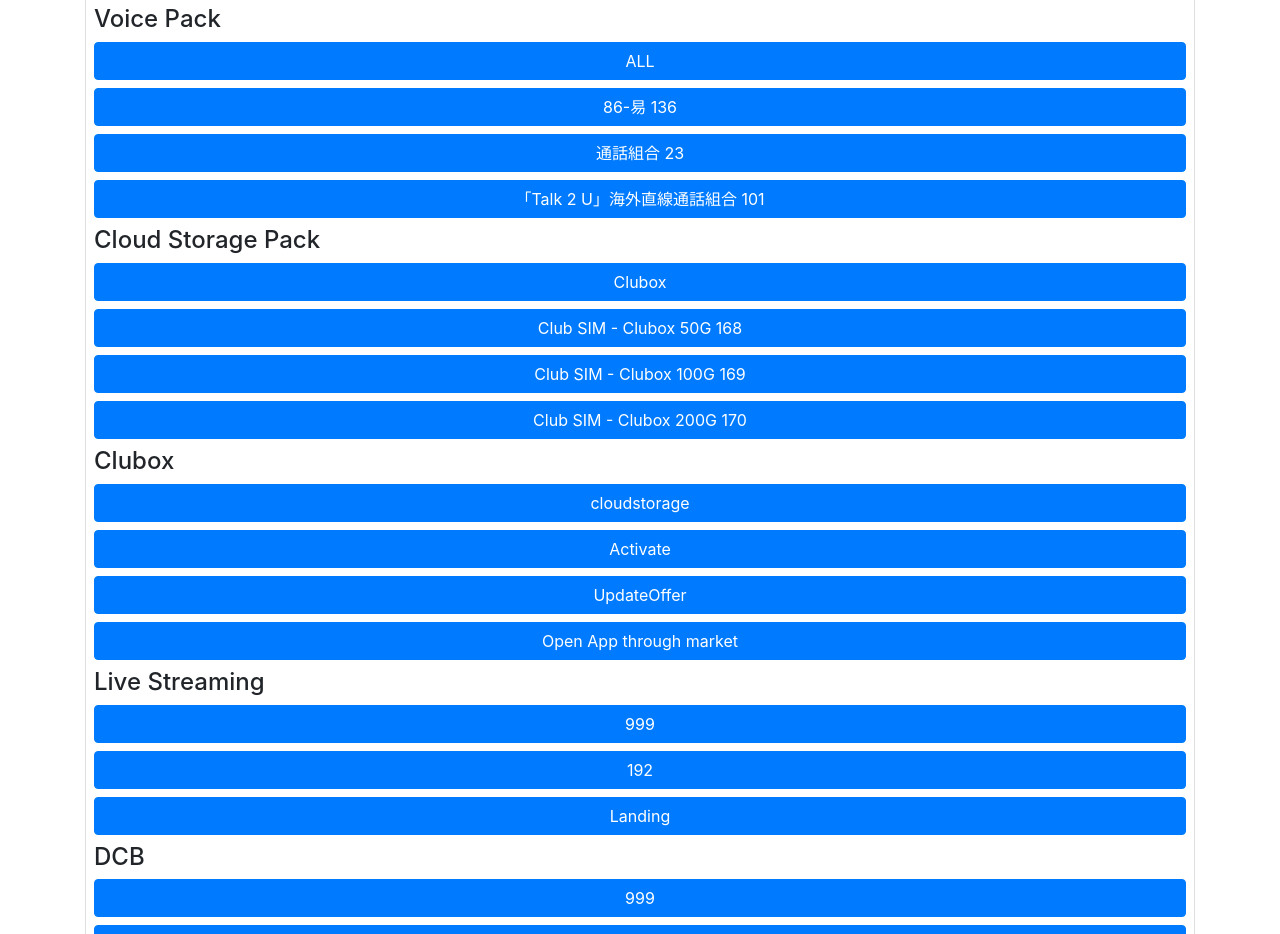
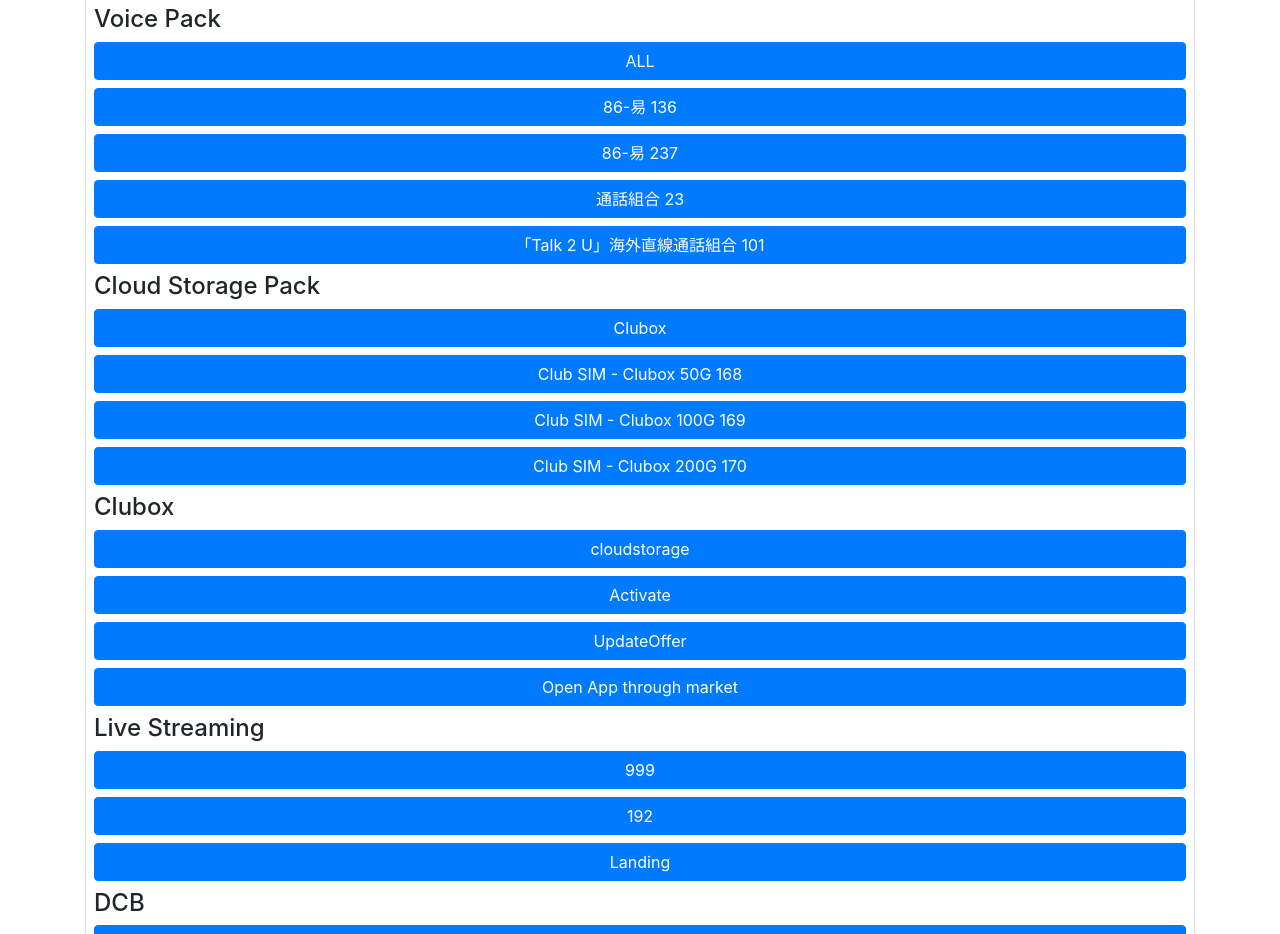
Before and after one commit to Tommyltc/clubsim-app-test-webapp, a plain HTML site: page index.html in a window 1280 px wide. Shown: the part 5560-6494 px from the top of the page. Drawn offline with nearby package versions, Linux system fonts and the light colour scheme.

Commit message:
Update index.html

```diff
--- a/index.html
+++ b/index.html
@@ -183,6 +183,7 @@
           <h4 class="m-1" id="dp-communication">Voice Pack</h4>
           <a class="btn btn-primary m-1" role="button" href="clubsim://goTo/PRODUCT/voice/999">ALL </a>
           <a class="btn btn-primary m-1" role="button" href="clubsim://goTo/PRODUCT/voice/136">86-易 136</a>
+          <a class="btn btn-primary m-1" role="button" href="clubsim://goTo/PRODUCT/voice/237">86-易 237</a>
           <a class="btn btn-primary m-1" role="button" href="clubsim://goTo/PRODUCT/voice/23">通話組合 23</a>
           <a class="btn btn-primary m-1" role="button" href="clubsim://goTo/PRODUCT/voice/101">「Talk 2 U」海外直線通話組合 101</a>
 
```
